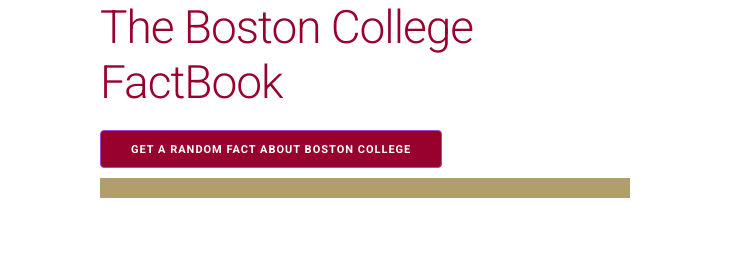
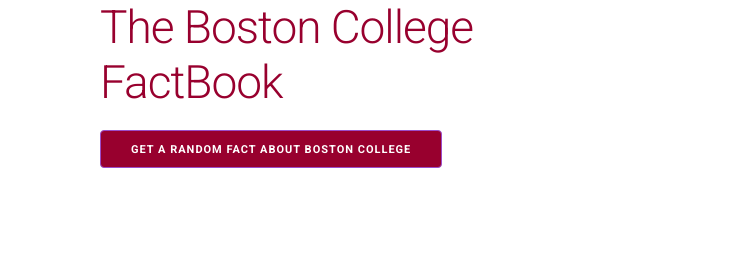
Before and after one commit to wanlikcheng/hello-webpage, a plain HTML site: page index.html in a window 1280 px wide. Shown: the top 280 px of the page, 0-756 px from the left. Drawn offline with nearby package versions, Linux system fonts and the light colour scheme.

Commit message:
undo paragraph

```diff
--- a/index.html
+++ b/index.html
@@ -29,7 +29,7 @@
                 <h1>The Boston College FactBook</h1>
                 <button type = "button" id = "generate" class = "button">GET A RANDOM FACT ABOUT BOSTON COLLEGE</button>
                 <div id = "content">
-                    <p></p>
+                    <!-- <p></p> -->
                 </div>
             </div>
 
```
